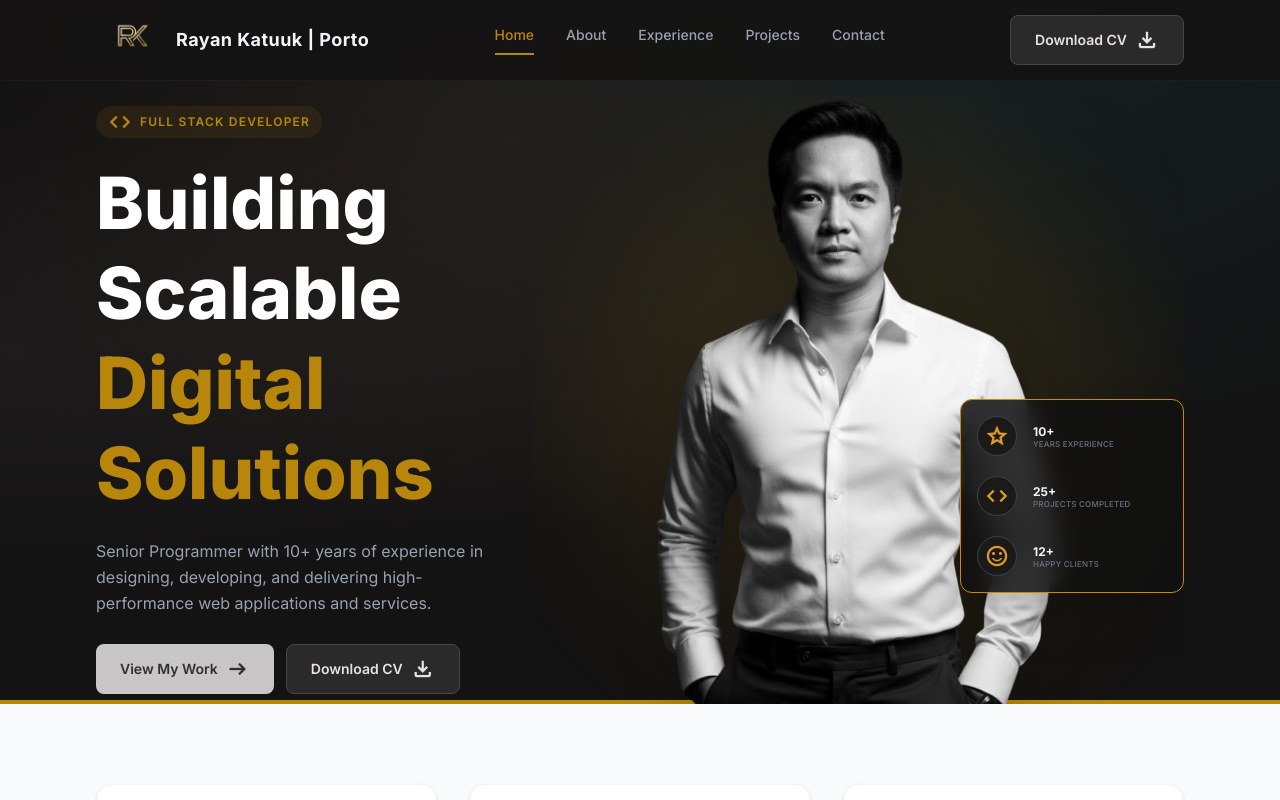
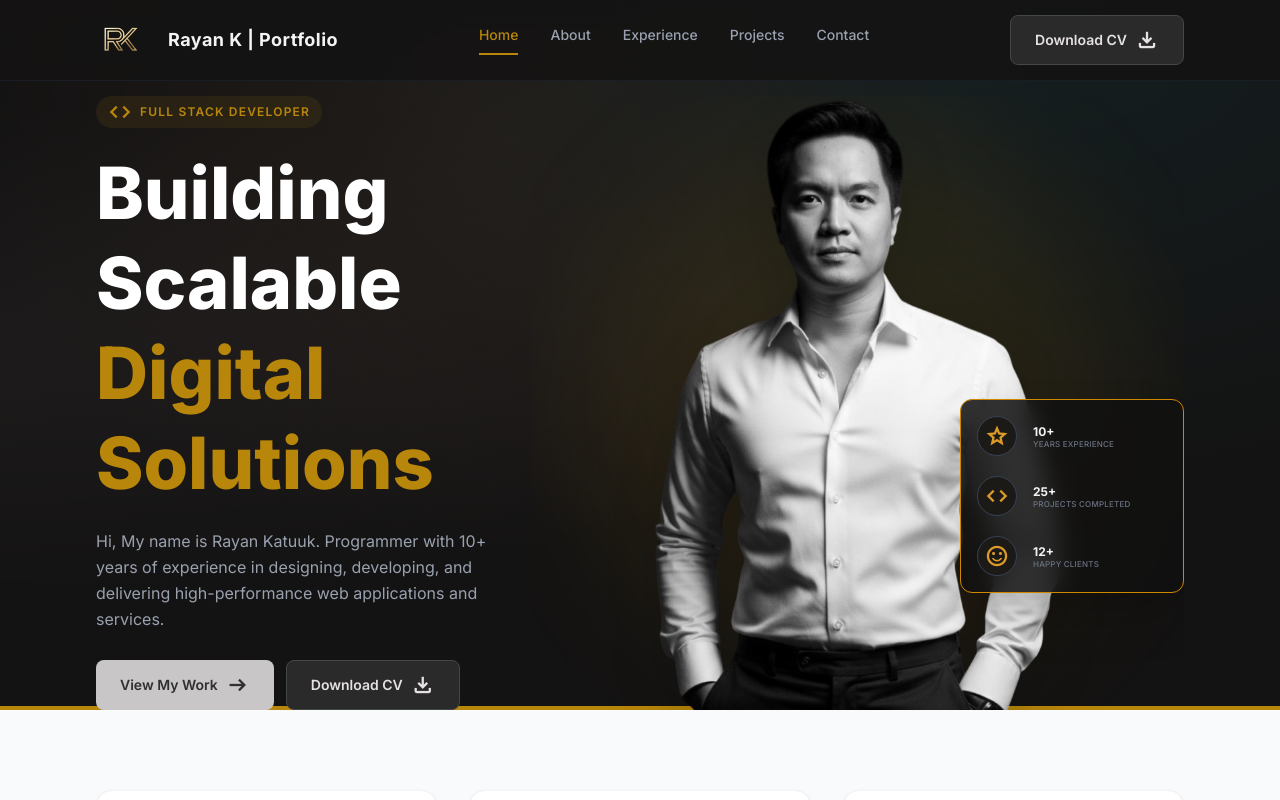
Before and after one commit to rayankatuuk/fullstack-fe, a Next.js app: page / in a window 1280 px wide. Shown: the top 800 px of the page. Built offline with nearby package versions, Linux system fonts and the light colour scheme.

Commit message:
feat: update Navbar logo size and alignment; modify site name and description for clarity

```diff
--- a/src/components/layout/Navbar.tsx
+++ b/src/components/layout/Navbar.tsx
@@ -97,7 +97,7 @@ export default function Navbar({
           className="flex min-w-0 items-center gap-2 hover:opacity-80 transition-opacity"
           onClick={closeMenu}
         >
-          <div className="relative h-18 w-18 shrink-0">
+          <div className="relative h-20 w-20 shrink-0 flex items-center justify-center -ml-4 mt-2">
             <Image
               src="/images/logo-rk.png"
               alt="Rayan Katuuk logo"
@@ -107,7 +107,7 @@ export default function Navbar({
               priority
             />
           </div>
-          <div className="text-lg font-bold text-gray-100 tracking-wide leading-none">
+          <div className="flex items-center text-lg font-bold text-gray-100 tracking-wide leading-none">
             {brand}
           </div>
         </Link>
@@ -144,7 +144,7 @@ export default function Navbar({
           aria-expanded={isOpen}
           aria-controls="mobile-menu"
           onClick={() => setIsOpen((prev) => !prev)}
-          className="relative z-20 flex h-10 w-10 shrink-0 items-center justify-center rounded-lg border border-yellow-600 bg-[#1a1a1a] text-gray-200 hover:bg-gray-800 md:hidden"
+          className="relative z-20 flex h-10 w-10 shrink-0 items-center justify-center self-center rounded-lg border border-yellow-600 bg-[#1a1a1a] text-gray-200 hover:bg-gray-800 md:hidden"
         >
           <Icon name={isOpen ? "close" : "menu"} className="text-xl" />
         </button>
--- a/src/data/site.ts
+++ b/src/data/site.ts
@@ -17,10 +17,10 @@ export type SocialLink = {
 };
 
 export const site = {
-  name: "Rayan Katuuk | Porto",
-  title: "Rayan Katuuk | Portfolio",
+  name: "Rayan K | Portfolio",
+  title: "Rayan K | Portfolio",
   description:
-    "Senior Programmer with 10+ years of experience in designing, developing, and delivering high-performance web applications and services.",
+    "I am Rayan Katuuk, a Programmer with 10+ years of experience in designing, developing, and delivering high-performance web applications and services.",
   availabilityLabel: "FULL STACK DEVELOPER",
   navLinks: [
     { label: "Home", href: "/#home" },
@@ -35,7 +35,7 @@ export const site = {
     highlight: "Digital Solutions",
     headlineSuffix: "",
     description:
-      "Senior Programmer with 10+ years of experience in designing, developing, and delivering high-performance web applications and services.",
+      "Hi, My name is Rayan Katuuk. Programmer with 10+ years of experience in designing, developing, and delivering high-performance web applications and services.",
     primaryCta: { label: "View My Work", href: "/#projects", icon: "arrow_right_alt" },
     secondaryCta: { label: "Download CV", href: "#", icon: "download" },
     stats: [
```
Lines whose indentation alone changed are shown as unchanged.
